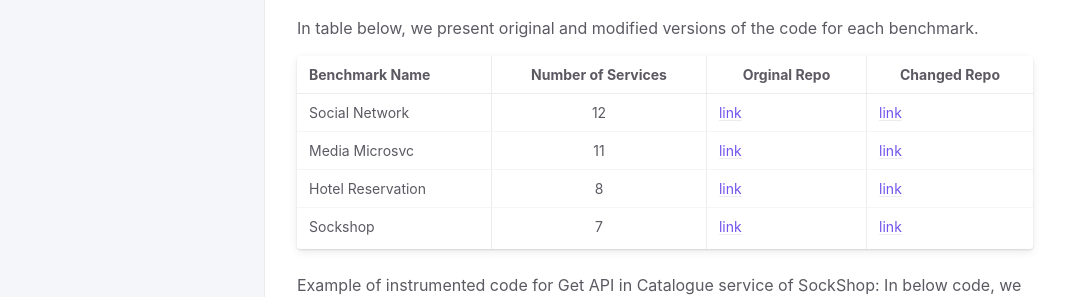
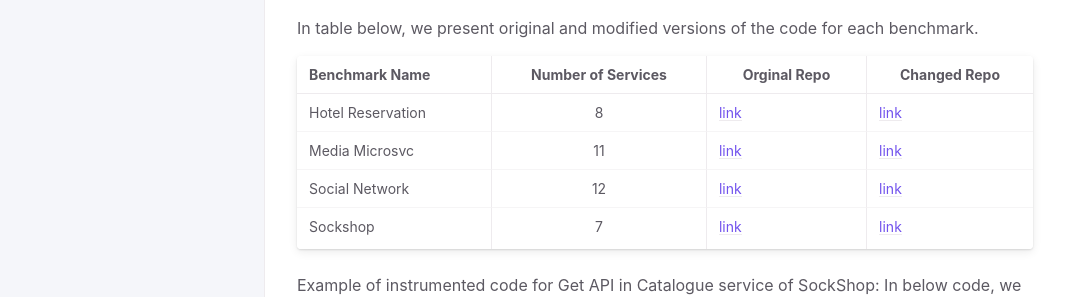
Before and after one commit to kubercostoptimizer/kubercostoptimizer.github.io, a Jekyll site: the page built from docs/benchmarks.md, in a window 1280 px wide. Shown: the part 288-585 px from the top of the page, without its empty margins (107-1172 px from the left). Built offline with Jekyll 4.4.1, drawn with Linux system fonts in a browser that asks for light colours.

```diff
--- a/docs/benchmarks.md
+++ b/docs/benchmarks.md
@@ -16,9 +16,9 @@ In table below, we present original and modified versions of the code for each b
 
 |Benchmark Name|Number of Services| Orginal Repo | Changed Repo|
 |:-------------------------------|:------------------:|
+|Hotel Reservation|8|[link](https://github.com/delimitrou/DeathStarBench/tree/master/hotelReservation)|[link](https://github.com/kubercostoptimizer/Kuber/tree/master/code/apps/hotel-reservation/code)
+|Media Microsvc|11|[link](https://github.com/delimitrou/DeathStarBench/tree/master/mediaMicroservices)|[link](https://github.com/kubercostoptimizer/Kuber/tree/master/code/apps/media-microsvc/code)
 |Social Network|12|[link](https://github.com/delimitrou/DeathStarBench/tree/master/hotelReservation)|[link](https://github.com/kubercostoptimizer/Kuber/tree/master/code/apps/social-network/code)
-|Media Microsvc|11|[link](https://github.com/delimitrou/DeathStarBench/tree/master/mediaMicroservices)|[link](https://github.com/kubercostoptimizer/Kuber/tree/master/code/apps/media-microsvc/code)
-|Hotel Reservation|8|[link](https://github.com/delimitrou/DeathStarBench/tree/master/hotelReservation)|[link](https://github.com/kubercostoptimizer/Kuber/tree/master/code/apps/hotel-reservation/code)
 |Sockshop|7|[link](https://github.com/microservices-demo)|[link](https://github.com/kubercostoptimizer/Kuber/tree/master/code/apps/sock-shop/code)
 
 
```
